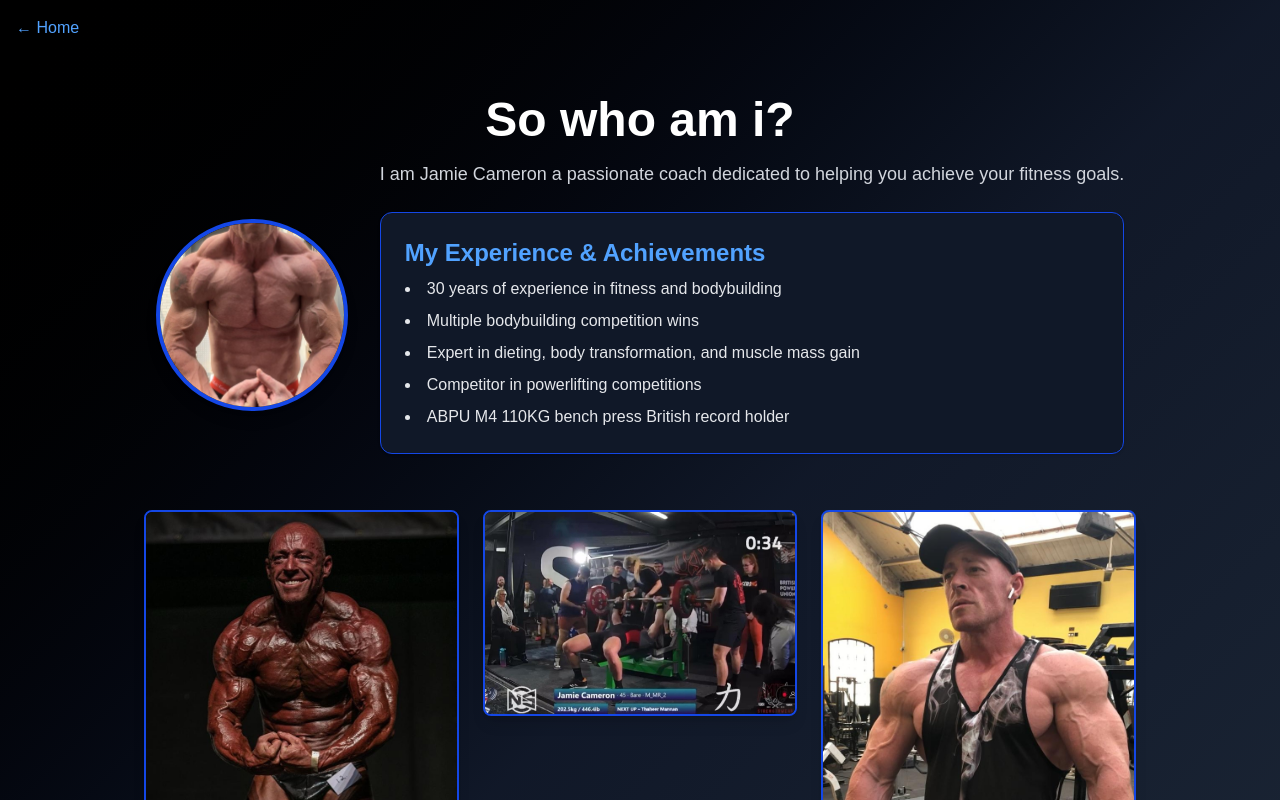
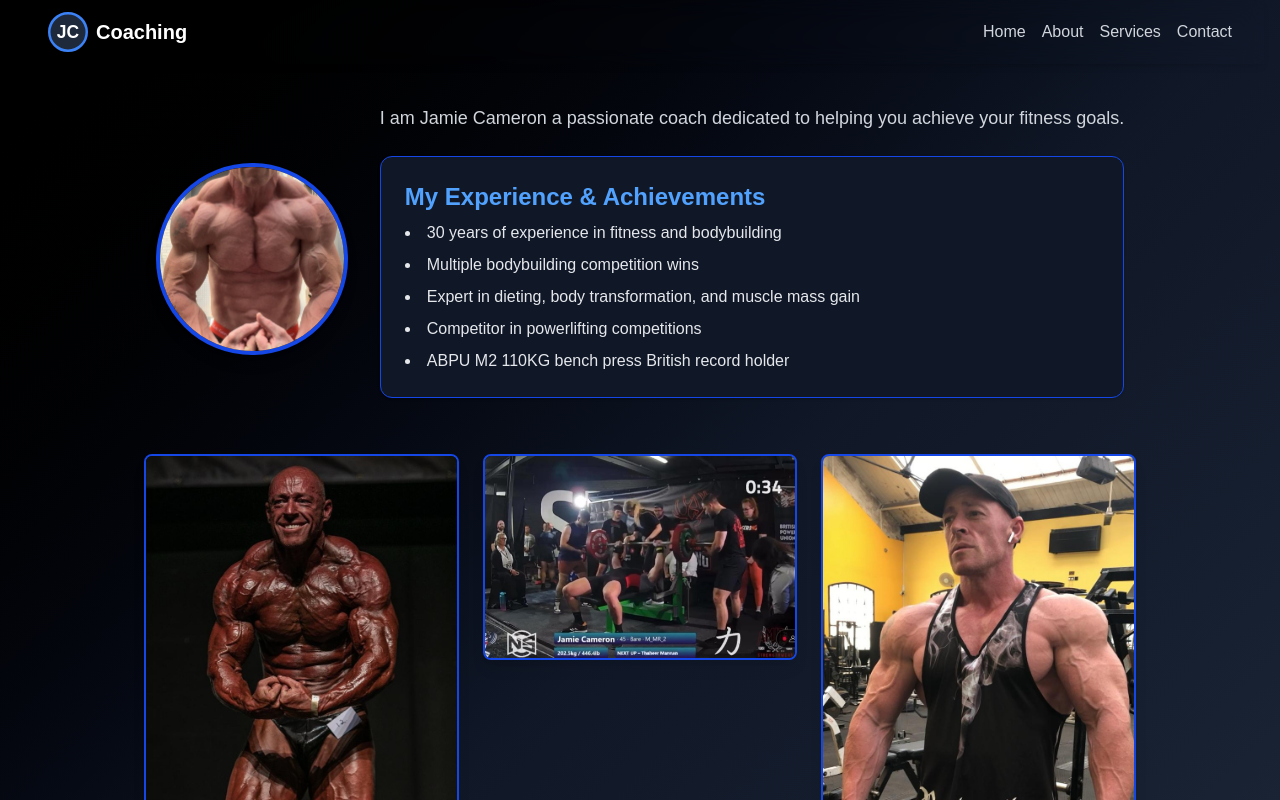
Before and after one commit to jacam666/coaching-website, a Next.js app: page /about in a window 1280 px wide. Shown: the top 800 px of the page. Built offline with nearby package versions, Linux system fonts and the light colour scheme.

Commit message:
created and added navbar component to home and about page

```diff
--- a/src/app/about/page.tsx
+++ b/src/app/about/page.tsx
@@ -1,18 +1,29 @@
 import Image from "next/image";
-import Header from "../components/Header";
+//import Header from "../components/Header";
 import Container from "../components/Container";
 import Footer from "../components/Footer";
+import Navbar from "../components/Navbar";
 
 export default function About() {
     return (
         <main className="flex flex-col min-h-screen bg-gradient-to-br from-black via-gray-900 to-gray-800 text-white">
             {/* Shared nav/header */}
-            <Header />
+            {/* <Header /> */}
+            <div className="px-4">
+                <Navbar />
+            </div>
+
 
             <section className="flex-1 py-10">
                 <Container>
-                    <div>
+                    {/* <div>
                         <h1 className="text-5xl font-bold mb-4 text-center">So who am i?</h1>
+                    </div> */}
+                    <div className="flex flex-col  items-center w-full">
+                        {/* <div className="flex items-center gap-4 mb-2">
+                            <img src="/jc-logo.svg" alt="JC Logo" className="w-14 h-14" />
+                            <span className="text-3xl font-bold text-white">Coaching</span>
+                        </div> */}
                     </div>
                     <div className="flex flex-col lg:flex-row items-center justify-center gap-8">
                         {/* Profile image */}
@@ -43,7 +54,7 @@
                                     <li>Multiple bodybuilding competition wins</li>
                                     <li>Expert in dieting, body transformation, and muscle mass gain</li>
                                     <li>Competitor in powerlifting competitions</li>
-                                    <li>ABPU M4 110KG bench press British record holder</li>
+                                    <li>ABPU M2 110KG bench press British record holder</li>
                                 </ul>
                             </div>
                         </div>
@@ -75,11 +86,11 @@
                     </section>
                     <div className="text-center mt-10">
                         <a
-                        href="#contact"
-                        className="inline-block bg-blue-700 text-white px-8 py-3 rounded-full text-lg font-semibold shadow hover:bg-blue-900 transition border-2 border-blue-700 hover:border-blue-400"
-                    >
-                        Book Your Free Consultation
-                    </a>
+                            href="#contact"
+                            className="inline-block bg-blue-700 text-white px-8 py-3 rounded-full text-lg font-semibold shadow hover:bg-blue-900 transition border-2 border-blue-700 hover:border-blue-400"
+                        >
+                            Book Your Free Consultation
+                        </a>
                     </div>
                 </Container>
             </section>
--- /dev/null
+++ b/src/app/components/Navbar.tsx
@@ -0,0 +1,69 @@
+"use client";
+import { useState } from "react";
+
+export default function Navbar() {
+
+    const [isMobileMenuOpen, setIsMobileMenuOpen] = useState(false);
+
+    const toggleMobileMenu = () => {
+        setIsMobileMenuOpen(!isMobileMenuOpen);
+    }
+
+
+    return (
+        <div className="w-full bg-opacity-90 backdrop-blur-md shadow-md">
+            <nav>
+                <div className="max-w-7xl mx-auto  sm:px-6 lg:px-8">
+                    <div className="flex items-center justify-between h-16">
+                        <div className="flex items-center">
+                            <a href="/" className="flex items-center">
+                                <img src="/jc-logo.svg" alt="JC Logo" className="h-10 w-10 mr-2" />
+                                <span className="text-white font-bold text-xl">Coaching</span>
+                            </a>
+                        </div>
+                        <div className="md:hidden">
+              <button
+                type="button"
+                onClick={toggleMobileMenu}
+                className="text-blue-700 hover:text-blue-600 focus:outline-none focus:text-blue-600 transition-colors duration-200"
+                aria-label="Toggle mobile menu"
+                aria-expanded={isMobileMenuOpen}
+              >
+                {isMobileMenuOpen ? (
+                  <svg className="h-6 w-6" fill="none" viewBox="0 0 24 24" stroke="currentColor">
+                    <path strokeLinecap="round" strokeLinejoin="round" strokeWidth={2} d="M6 18L18 6M6 6l12 12" />
+                  </svg>
+                ) : (
+                  <svg className="h-6 w-6" fill="none" viewBox="0 0 24 24" stroke="currentColor">
+                    <path strokeLinecap="round" strokeLinejoin="round" strokeWidth={2} d="M4 6h16M4 12h16M4 18h16" />
+                  </svg>
+                )}
+              </button>
+            </div>
+                        <div className="hidden md:block">
+                            <div className="ml-10 flex items-baseline space-x-4">
+                                <a href="/" className="text-gray-300 hover:text-white">Home</a>
+                                <a href="/about" className="text-gray-300 hover:text-white">About</a>
+                                <a href="#services" className="text-gray-300 hover:text-white">Services</a>
+                                <a href="#contact" className="text-gray-300 hover:text-white">Contact</a>
+                            </div>
+                        </div>
+                    </div>
+
+                </div>
+            </nav>
+
+            {/* Mobile menu, toggle based on menu state. */}
+            {isMobileMenuOpen && (
+                <div className="md:hidden ">
+                    <div className=" pt-2 pb-3 space-y-1 sm:px-3">
+                        <a href="/" className="text-gray-300 hover:text-white block px-3 py-2 rounded-md text-base font-medium">Home</a>
+                        <a href="/about" className="text-gray-300 hover:text-white block px-3 py-2 rounded-md text-base font-medium">About</a>
+                        <a href="#services" className="text-gray-300 hover:text-white block px-3 py-2 rounded-md text-base font-medium">Services</a>
+                        <a href="#contact" className="text-gray-300 hover:text-white block px-3 py-2 rounded-md text-base font-medium">Contact</a>
+                    </div>
+                </div>
+            )}
+        </div>
+    );
+}
--- a/src/app/page.tsx
+++ b/src/app/page.tsx
@@ -1,19 +1,21 @@
 import Image from "next/image";
 import Link from "next/link";
 import Footer from "./components/Footer";
+import Navbar from "./components/Navbar";
 
 export default function Home() {
   return (
     <main className="flex flex-col items-center justify-center min-h-screen bg-gradient-to-br from-black via-gray-900 to-gray-800 px-4">
+      <Navbar />
       {/* Hero Section */}
       <section className="py-20 flex flex-col items-center justify-center gap-8 w-full max-w-5xl mx-auto">
         <div className="flex flex-col md:flex-row items-center justify-center gap-6 md:gap-12 w-full">
           {/* Mobile: logo/text above image; Desktop: image first */}
           <div className="flex flex-col md:hidden items-center w-full">
-            <div className="flex items-center gap-4 mb-2">
+            {/* <div className="flex items-center gap-4 mb-2">
               <img src="/jc-logo.svg" alt="JC Logo" className="w-14 h-14" />
               <span className="text-3xl font-bold text-white">Coaching</span>
-            </div>
+            </div> */}
             <img
               src="/images/coaching-image-1.jpg"
               alt="Coach portrait"
```
